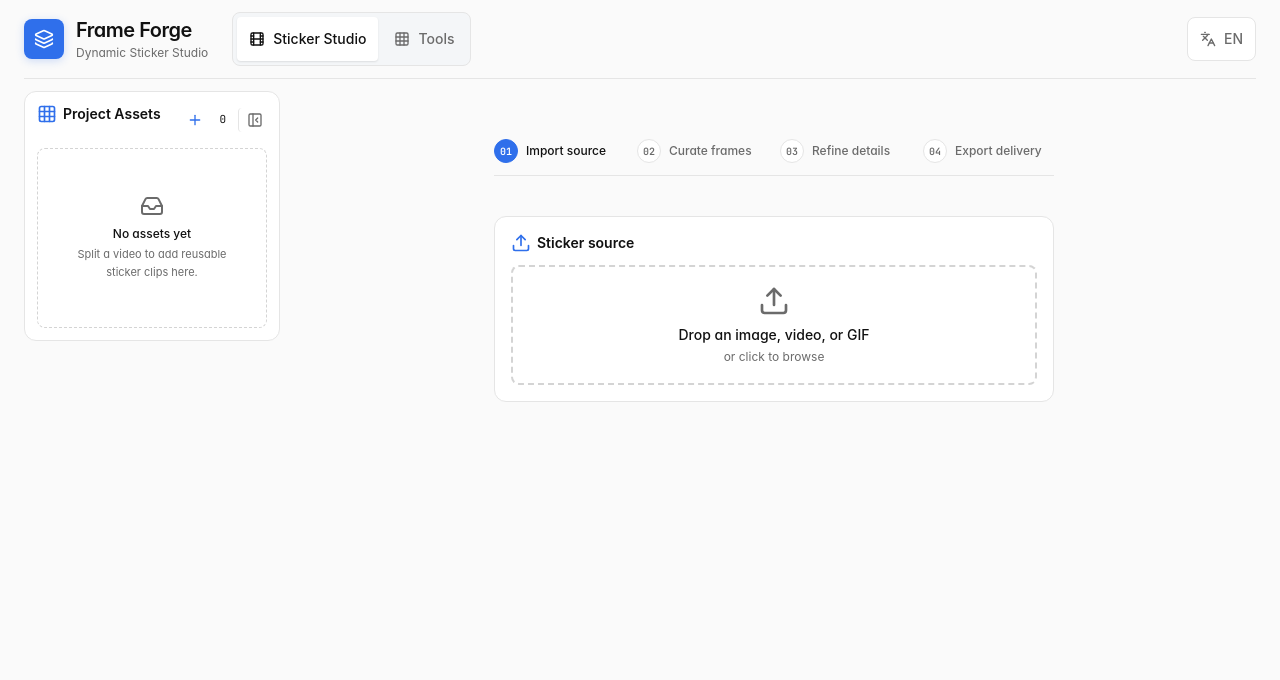
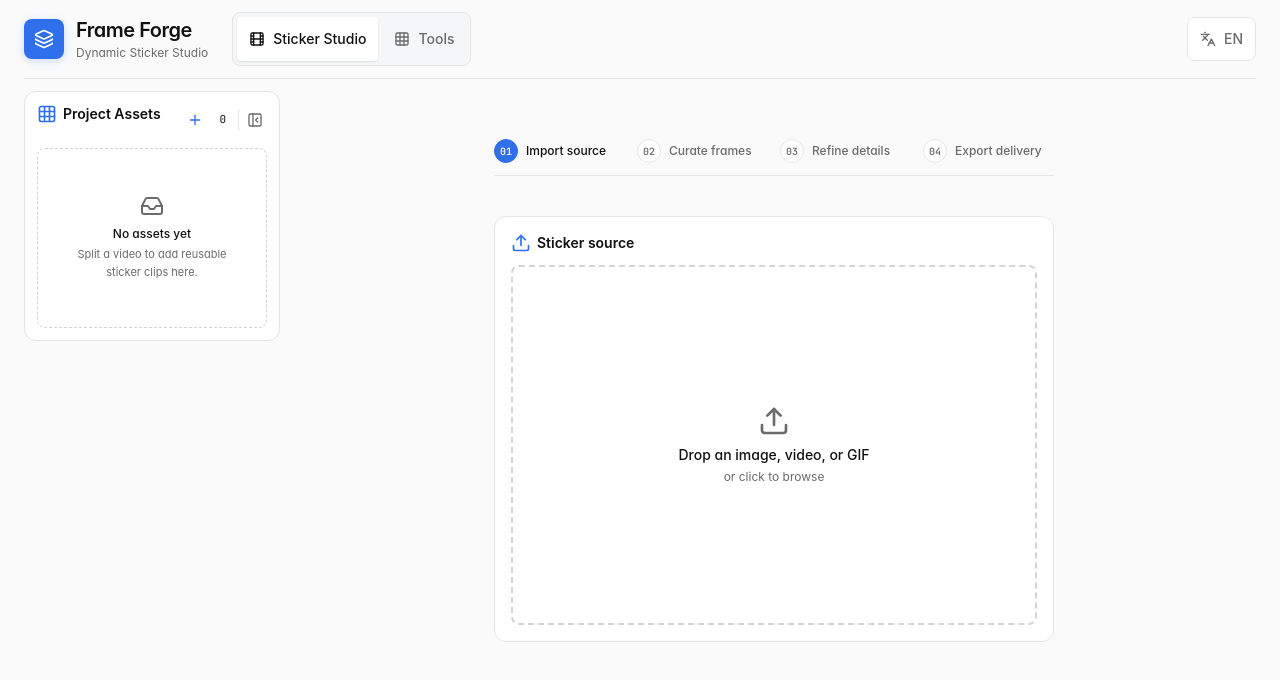
Before and after one commit to Algovate/frame-forge, a React (Vite) app: page / in a window 1280 px wide. Shown: the top 680 px of the page. Built offline with nearby package versions, Linux system fonts and the light colour scheme.

Commit message:
feat(ui): implement side-by-side layout for import screen on desktop

```diff
--- a/src/components/ImportScreen.tsx
+++ b/src/components/ImportScreen.tsx
@@ -140,12 +140,12 @@ export function ImportScreen(props: ImportScreenProps) {
 
 
   return (
-    <div className="w-full max-w-xl mx-auto flex flex-col mt-2 sm:mt-6 overflow-visible">
+    <div className="w-full max-w-6xl mx-auto flex flex-col lg:flex-row gap-6 mt-2 sm:mt-6 overflow-visible items-start">
 
-      <div className="flex-1 space-y-4">
-        {/* Source */}
-      <div className="glass-panel rounded-card p-4">
-        <h2 className={`${HEADING} mb-3`}>
+      {/* Left Column: Source */}
+      <div className="flex-1 min-w-0 w-full flex flex-col">
+      <div className="glass-panel rounded-card p-4 flex flex-col shadow-sm">
+        <h2 className={`${HEADING} mb-3 shrink-0`}>
           <Upload className="w-5 h-5 text-primary" aria-hidden="true" /> {t('import.sticker_source')}
         </h2>
         <label
@@ -153,7 +153,7 @@ export function ImportScreen(props: ImportScreenProps) {
           onDragOver={onDragOver}
           onDragLeave={onDragLeave}
           onDrop={onDrop}
-          className={`peer-focus-visible:border-primary peer-focus-visible:bg-primary/5 group relative flex flex-col items-center justify-center rounded-control border-2 border-dashed text-center cursor-pointer transition-colors min-h-[120px] p-4 ${
+          className={`peer-focus-visible:border-primary peer-focus-visible:bg-primary/5 group relative flex flex-col flex-1 items-center justify-center rounded-control border-2 border-dashed text-center cursor-pointer transition-colors min-h-[160px] lg:min-h-[360px] p-4 ${
             isDragOver
               ? 'border-primary bg-primary/5 shadow-[0_0_0_4px_var(--accent-glow)]'
               : 'border-hairline-strong hover:border-primary/50 hover:bg-white/[0.02]'
@@ -171,15 +171,15 @@ export function ImportScreen(props: ImportScreenProps) {
             className="peer sr-only"
           />
           {props.sourceFiles.length > 0 ? (
-            <div className="relative w-full h-full min-h-[120px] flex items-center justify-center">
+            <div className="relative w-full h-full flex flex-1 items-center justify-center">
               {previewUrl ? (
                 <>
-                  <div className="absolute inset-0 overflow-hidden rounded-[8px] flex items-center justify-center p-1">
+                  <div className="w-full h-full flex items-center justify-center p-1">
                     {isVideoSource ? (
                       <video
                         ref={videoRef}
                         src={previewUrl}
-                        className="max-w-full max-h-full object-contain rounded-md"
+                        className="w-full h-full object-contain rounded-md"
                         muted
                         loop
                         playsInline
@@ -187,7 +187,7 @@ export function ImportScreen(props: ImportScreenProps) {
                         onLoadedMetadata={handleVideoLoadedMetadata}
                       />
                     ) : (
-                      <img src={previewUrl} alt="Preview" className="max-w-full max-h-full object-contain rounded-md" />
+                      <img src={previewUrl} alt="Preview" className="w-full h-full object-contain rounded-md" />
                     )}
                   </div>
                   <div className="absolute inset-1 bg-black/60 opacity-0 group-hover:opacity-100 transition-opacity duration-200 rounded-md flex flex-col items-center justify-center backdrop-blur-[2px]">
@@ -222,11 +222,12 @@ export function ImportScreen(props: ImportScreenProps) {
           )}
         </label>
       </div>
+      </div>
 
-      {/* Extraction settings */}
+      {/* Right Column: Extraction settings */}
       {props.sourceFiles.length > 0 && isVideoSource && (
-        <div className="glass-panel rounded-card p-4">
-          <h2 className={`${HEADING} mb-3`}>
+        <div className="w-full lg:w-96 shrink-0 flex flex-col glass-panel rounded-card p-4 shadow-sm">
+          <h2 className={`${HEADING} mb-3 shrink-0`}>
             <Settings className="w-5 h-5 text-primary" aria-hidden="true" /> {t('import.extraction_settings')}
           </h2>
           <div className="space-y-4">
@@ -281,8 +282,11 @@ export function ImportScreen(props: ImportScreenProps) {
         </div>
       )}
 
-      {props.sourceFiles.length > 0 && !isVideoSource && processButton}
-      </div>
+      {props.sourceFiles.length > 0 && !isVideoSource && (
+        <div className="w-full lg:w-80 shrink-0">
+          {processButton}
+        </div>
+      )}
     </div>
   );
 }
```
